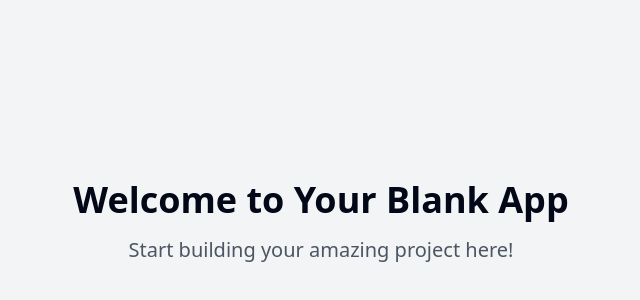
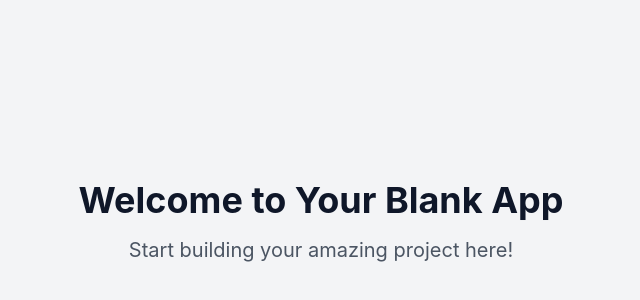
Before and after one commit to SadiqNaizam/mlo-a774-ce95, a React (Vite) app: page / in a window 1280 px wide. Shown: the part 178-478 px from the top of the page, without its empty margins (319-959 px from the left). Built offline with nearby package versions, Linux system fonts and the light colour scheme.

Commit message:
Files generated: index.css

```diff
--- a/src/index.css
+++ b/src/index.css
@@ -5,88 +5,98 @@
 @layer base {
   :root {
     --background: 0 0% 100%;
-    --foreground: 222.2 84% 4.9%;
+    --foreground: 222 47% 11%;
 
     --card: 0 0% 100%;
-    --card-foreground: 222.2 84% 4.9%;
+    --card-foreground: 222 47% 11%;
 
     --popover: 0 0% 100%;
-    --popover-foreground: 222.2 84% 4.9%;
+    --popover-foreground: 222 47% 11%;
 
-    --primary: 222.2 47.4% 11.2%;
-    --primary-foreground: 210 40% 98%;
+    --primary: 172 66% 45%;
+    --primary-foreground: 172 50% 98%;
 
-    --secondary: 210 40% 96.1%;
-    --secondary-foreground: 222.2 47.4% 11.2%;
+    --secondary: 215 28% 96%;
+    --secondary-foreground: 222 47% 11%;
 
-    --muted: 210 40% 96.1%;
-    --muted-foreground: 215.4 16.3% 46.9%;
+    --muted: 215 28% 96%;
+    --muted-foreground: 215 20% 65%;
 
-    --accent: 210 40% 96.1%;
-    --accent-foreground: 222.2 47.4% 11.2%;
+    --accent: 215 28% 96%;
+    --accent-foreground: 222 47% 11%;
 
-    --destructive: 0 84.2% 60.2%;
-    --destructive-foreground: 210 40% 98%;
+    --destructive: 0 84% 60%;
+    --destructive-foreground: 0 0% 98%;
 
-    --border: 214.3 31.8% 91.4%;
-    --input: 214.3 31.8% 91.4%;
-    --ring: 222.2 84% 4.9%;
+    --border: 215 20% 90%;
+    --input: 215 20% 90%;
+    --ring: 172 66% 45%;
 
     --radius: 0.5rem;
 
-    --sidebar-background: 0 0% 98%;
+    /* Fonts */
+    --font-body: "Inter", sans-serif;
+    --font-heading: "Inter", sans-serif;
 
-    --sidebar-foreground: 240 5.3% 26.1%;
-
-    --sidebar-primary: 240 5.9% 10%;
-
-    --sidebar-primary-foreground: 0 0% 98%;
-
-    --sidebar-accent: 240 4.8% 95.9%;
-
-    --sidebar-accent-foreground: 240 5.9% 10%;
-
-    --sidebar-border: 220 13% 91%;
-
-    --sidebar-ring: 217.2 91.2% 59.8%;
+    /* Sidebar */
+    --sidebar-background: 215 28% 97%;
+    --sidebar-foreground: 222 47% 11%;
+    --sidebar-primary: 172 66% 45%;
+    --sidebar-primary-foreground: 172 50% 98%;
+    --sidebar-accent: 215 28% 92%;
+    --sidebar-accent-foreground: 222 47% 11%;
+    --sidebar-border: 215 20% 90%;
+    --sidebar-ring: 172 66% 45%;
   }
 
   .dark {
-    --background: 222.2 84% 4.9%;
+    --background: 222 47% 11%;
     --foreground: 210 40% 98%;
 
-    --card: 222.2 84% 4.9%;
+    --card: 222 47% 11%;
     --card-foreground: 210 40% 98%;
 
-    --popover: 222.2 84% 4.9%;
+    --popover: 222 47% 11%;
     --popover-foreground: 210 40% 98%;
 
-    --primary: 210 40% 98%;
-    --primary-foreground: 222.2 47.4% 11.2%;
+    --primary: 172 66% 45%;
+    --primary-foreground: 222 47% 11%;
 
-    --secondary: 217.2 32.6% 17.5%;
+    --secondary: 217 33% 17%;
     --secondary-foreground: 210 40% 98%;
 
-    --muted: 217.2 32.6% 17.5%;
-    --muted-foreground: 215 20.2% 65.1%;
+    --muted: 217 33% 17%;
+    --muted-foreground: 215 20% 65%;
 
-    --accent: 217.2 32.6% 17.5%;
+    --accent: 217 33% 17%;
     --accent-foreground: 210 40% 98%;
 
-    --destructive: 0 62.8% 30.6%;
-    --destructive-foreground: 210 40% 98%;
+    --destructive: 0 63% 31%;
+    --destructive-foreground: 0 0% 98%;
 
-    --border: 217.2 32.6% 17.5%;
-    --input: 217.2 32.6% 17.5%;
-    --ring: 212.7 26.8% 83.9%;
-    --sidebar-background: 240 5.9% 10%;
-    --sidebar-foreground: 240 4.8% 95.9%;
-    --sidebar-primary: 224.3 76.3% 48%;
-    --sidebar-primary-foreground: 0 0% 100%;
-    --sidebar-accent: 240 3.7% 15.9%;
-    --sidebar-accent-foreground: 240 4.8% 95.9%;
-    --sidebar-border: 240 3.7% 15.9%;
-    --sidebar-ring: 217.2 91.2% 59.8%;
+    --border: 217 33% 22%;
+    --input: 217 33% 22%;
+    --ring: 172 66% 45%;
+
+    /* Sidebar */
+    --sidebar-background: 222 47% 9%;
+    --sidebar-foreground: 210 40% 98%;
+    --sidebar-primary: 172 66% 45%;
+    --sidebar-primary-foreground: 222 47% 11%;
+    --sidebar-accent: 217 33% 17%;
+    --sidebar-accent-foreground: 210 40% 98%;
+    --sidebar-border: 217 33% 17%;
+    --sidebar-ring: 172 66% 45%;
+  }
+}
+
+@layer utilities {
+  .font-body {
+    font-family: var(--font-body);
+  }
+
+  .font-heading {
+    font-family: var(--font-heading);
   }
 }
 
@@ -96,6 +106,10 @@
   }
 
   body {
-    @apply bg-background text-foreground;
+    @apply bg-background text-foreground font-body; /* Apply body font by default */
+  }
+
+  h1, h2, h3, h4, h5, h6 {
+    @apply font-heading; /* Apply heading font to heading elements */
   }
 }
```
